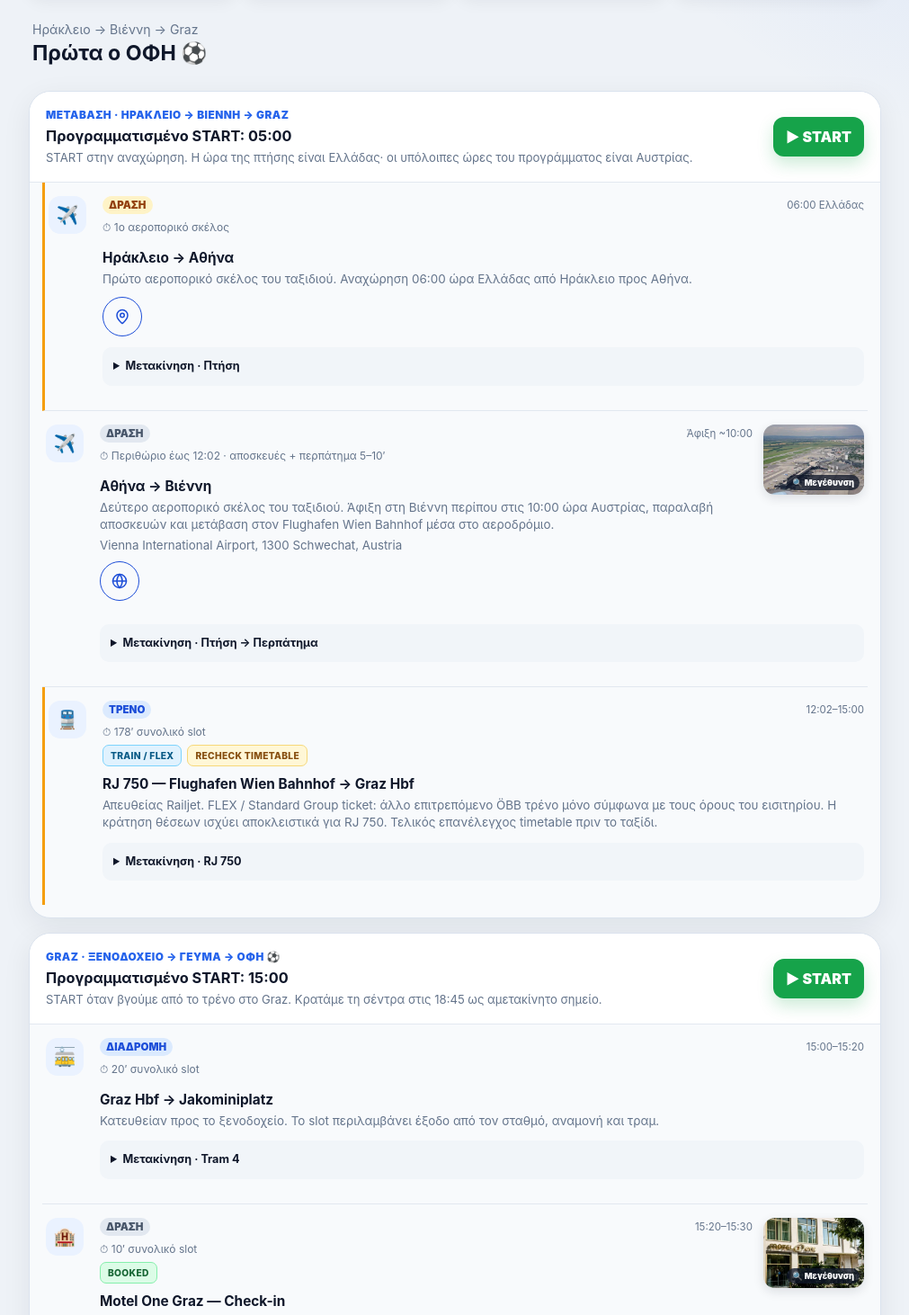
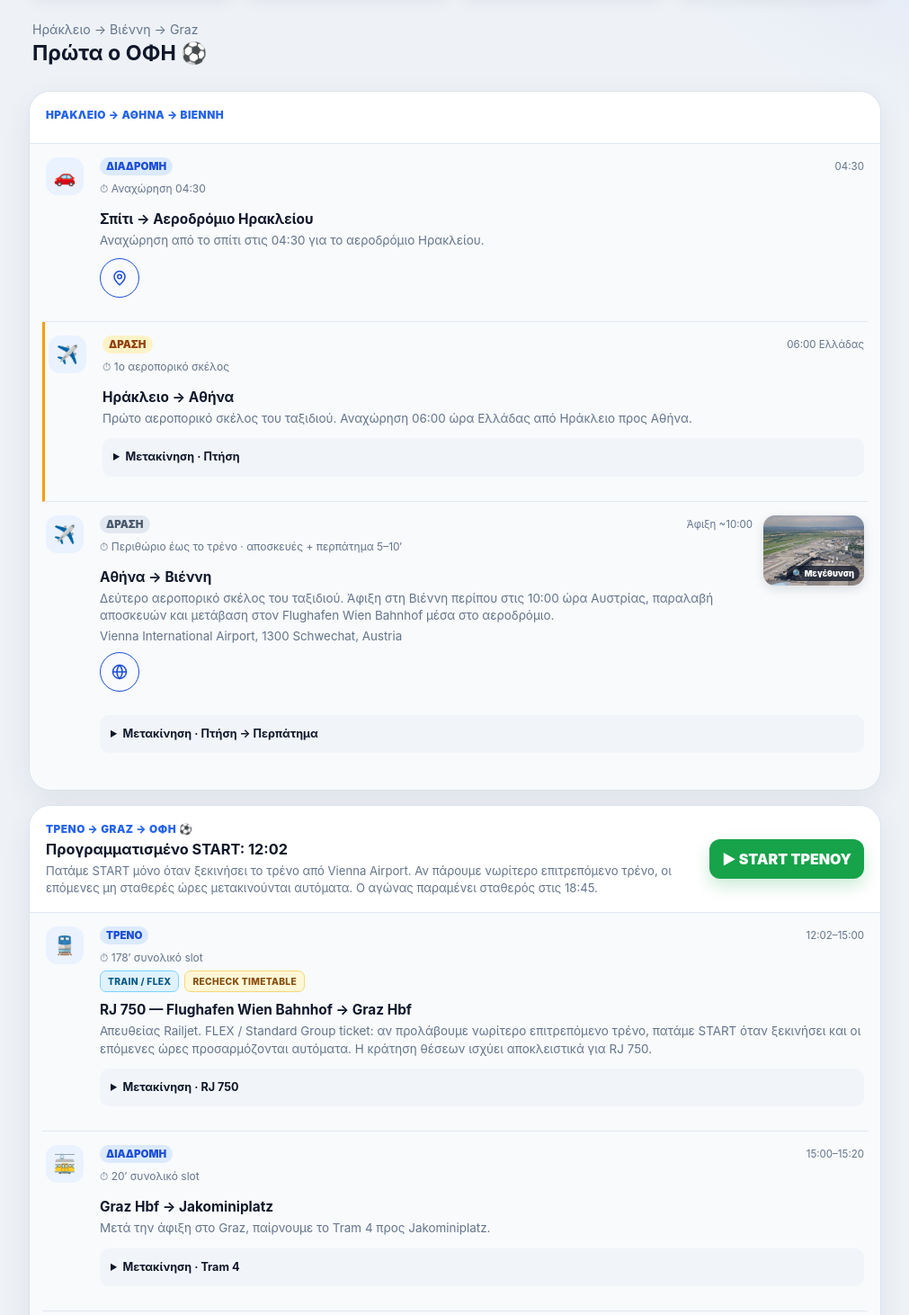
Before and after one commit to Giortamis/Graz-trip, a React (Vite) app: page / in a window 1280 px wide. Shown: the part 388-1850 px from the top of the page at 90% size, without its empty margins (134-1145 px from the left). Built offline with nearby package versions, Linux system fonts and the light colour scheme.

Commit message:
Rebuild Thursday around one train START and revised Graz sequence

```diff
--- a/src/data/thursday.js
+++ b/src/data/thursday.js
@@ -1,28 +1,62 @@
 import { at, visit, route, slot, leg, walk, status, makeBlock, JAKO, STADIUM_STOP, grazSource } from './model.js'
 
 export default [
-  makeBlock('thu-arrival', 'Μετάβαση · Ηράκλειο → Βιέννη → Graz', [
+  makeBlock('thu-pretrain', 'Ηράκλειο → Αθήνα → Βιέννη', [
+    slot('21','home-airport','04:30',null,'route','Σπίτι -> Αεροδρόμιο Ηρακλείου','Αναχώρηση από το σπίτι στις 04:30 για το αεροδρόμιο Ηρακλείου.', {
+      icon:'🚗', category:'transport', scheduleLabel:'04:30', durationLabel:'Αναχώρηση 04:30', destination:'Heraklion International Airport N. Kazantzakis (HER), Heraklion, Crete, Greece', mode:'driving',
+    }),
     slot('21','flight','05:00','10:00','fixed','Ηράκλειο → Αθήνα','Πρώτο αεροπορικό σκέλος του ταξιδιού. Αναχώρηση 06:00 ώρα Ελλάδας από Ηράκλειο προς Αθήνα.', {
-      icon:'✈️', category:'flight', fixedStart:'2027-01-21T06:00:00+02:00', timeZone:'Europe/Athens', scheduleLabel:'06:00 Ελλάδας', durationLabel:'1ο αεροπορικό σκέλος', destination:'Heraklion International Airport N. Kazantzakis (HER), Heraklion, Crete, Greece', mode:'driving',
+      icon:'✈️', category:'flight', fixedStart:'2027-01-21T06:00:00+02:00', timeZone:'Europe/Athens', scheduleLabel:'06:00 Ελλάδας', durationLabel:'1ο αεροπορικό σκέλος', hideMaps:true,
       legs:[leg('Πτήση','Αθήνα','Heraklion Airport (HER)','Athens International Airport (ATH)','Ώρες σύμφωνα με το αεροπορικό εισιτήριο','flight')],
     }),
     visit('21','airport-arrival','10:00','12:02','activity','Αθήνα → Βιέννη','Δεύτερο αεροπορικό σκέλος του ταξιδιού. Άφιξη στη Βιέννη περίπου στις 10:00 ώρα Αυστρίας, παραλαβή αποσκευών και μετάβαση στον Flughafen Wien Bahnhof μέσα στο αεροδρόμιο.', ['vienna-airport'], {
-      icon:'✈️', scheduleLabel:'Άφιξη ~10:00', durationLabel:'Περιθώριο έως 12:02 · αποσκευές + περπάτημα 5–10′', hideMaps:true,
+      icon:'✈️', scheduleLabel:'Άφιξη ~10:00', durationLabel:'Περιθώριο έως το τρένο · αποσκευές + περπάτημα 5–10′', hideMaps:true,
       legs:[leg('Πτήση','Βιέννη','Athens International Airport (ATH)','Vienna Airport (VIE)','Ώρες σύμφωνα με το αεροπορικό εισιτήριο','flight'),walk('Vienna Airport arrivals, 1300 Schwechat','Flughafen Wien Bahnhof, 1300 Schwechat','Περίπου 5–10′ από τις αφίξεις· αποσκευές επιπλέον')],
     }),
-    route('21','rj750','12:02','15:00','RJ 750 — Flughafen Wien Bahnhof → Graz Hbf','Απευθείας Railjet. FLEX / Standard Group ticket: άλλο επιτρεπόμενο ÖBB τρένο μόνο σύμφωνα με τους όρους του εισιτηρίου. Η κράτηση θέσεων ισχύει αποκλειστικά για RJ 750. Τελικός επανέλεγχος timetable πριν το ταξίδι.', 'Flughafen Wien Bahnhof, 1300 Schwechat','graz-hbf',[
+  ], '', { static:true }),
+
+  makeBlock('thu-train', 'Τρένο → Graz → ΟΦΗ ⚽', [
+    route('21','rj750','12:02','15:00','RJ 750 — Flughafen Wien Bahnhof → Graz Hbf','Απευθείας Railjet. FLEX / Standard Group ticket: αν προλάβουμε νωρίτερο επιτρεπόμενο τρένο, πατάμε START όταν ξεκινήσει και οι επόμενες ώρες προσαρμόζονται αυτόματα. Η κράτηση θέσεων ισχύει αποκλειστικά για RJ 750.', 'Flughafen Wien Bahnhof, 1300 Schwechat','graz-hbf',[
       leg('RJ 750','Graz Hbf','Flughafen Wien Bahnhof, 1300 Schwechat','Graz Hauptbahnhof, Europaplatz 4, Graz','2 ώρες 58′ · χωρίς αλλαγή'),
-    ],{icon:'🚆', category:'train', typeLabel:'ΤΡΕΝΟ', fixedStart:at('21','12:02'), statuses:[status('TRAIN / FLEX','info'),status('RECHECK TIMETABLE')], hideMaps:true}),
-  ], 'START στην αναχώρηση. Η ώρα της πτήσης είναι Ελλάδας· οι υπόλοιπες ώρες του προγράμματος είναι Αυστρίας.'),
-  makeBlock('thu-match', 'Graz · Ξενοδοχείο → γεύμα → ΟΦΗ ⚽', [
-    route('21','graz-transfer','15:00','15:20','Graz Hbf → Jakominiplatz','Κατευθείαν προς το ξενοδοχείο. Το slot περιλαμβάνει έξοδο από τον σταθμό, αναμονή και τραμ.', 'graz-hbf',JAKO,[leg('Tram 4','Liebenau/MURPARK','Graz Hauptbahnhof, Europaplatz, Graz',JAKO,'Περίπου 10′ στο τραμ + αναμονή / προσέγγιση')],{hideMaps:true}),
-    visit('21','motel-checkin','15:20','15:30','activity','Motel One Graz — Check-in','Κλειδωμένη διαμονή 21/01 → 22/01. Το ξενοδοχείο βρίσκεται πάνω στον συγκοινωνιακό κόμβο.', ['motel-one'],{icon:'🏨',category:'hotel',statuses:[status('BOOKED','success')],legs:[walk(JAKO,'Motel One Graz, Jakominiplatz 7, Graz','Περίπου 1–2′ από τη στάση, μέσα στο slot check-in')]}),
-    visit('21','stainzerbauer','15:35','16:20','meal','Gasthaus Stainzerbauer','Παραδοσιακό αυστριακό/στυριακό Gasthaus. Πρόταση: Kürbiscremesuppe με στυριακό Kürbiskernöl. Κράτηση και γρήγορη εξυπηρέτηση, επειδή ακολουθεί ο αγώνας.', ['stainzerbauer'],{category:'food',statuses:[status('RESERVE')],origin:'Motel One Graz, Jakominiplatz 7, Graz',legs:[walk('Motel One Graz, Jakominiplatz 7, Graz','Gasthaus Stainzerbauer, Bürgergasse 4, Graz','Περίπου 5–6′ πριν το γεύμα')]}),
-    visit('21','motel-change','16:20','16:35','activity','Επιστροφή Motel One / αλλαγή','Σύντομη προετοιμασία για τον αγώνα. Το 15λεπτο περιλαμβάνει επιστροφή και αλλαγή.', ['motel-one'],{icon:'🏨',category:'hotel',legs:[walk('Gasthaus Stainzerbauer, Bürgergasse 4, Graz','Motel One Graz, Jakominiplatz 7, Graz','Περίπου 5–6′ + αλλαγή')]}),
-    route('21','stadium-tram','16:40','17:00','Αναχώρηση για Stadion Liebenau','Απευθείας από Jakominiplatz στο γήπεδο. Κρατάμε χρόνο για προσέγγιση και πιθανό συνωστισμό.', 'motel-one','stadium',[leg('Tram 4','Liebenau/MURPARK',JAKO,STADIUM_STOP,'Περίπου 12–15′ με αναμονή, συν τελική προσέγγιση')],{scheduleLabel:'~16:40–17:00',source:grazSource}),
-    visit('21','stadium-arrival','17:00','18:45','activity','Άφιξη στο γήπεδο','Περίπου 1 ώρα και 45′ πριν τη σέντρα για έλεγχο εισιτηρίων, είσοδο και εύρεση θέσης. Θύρα και πρόσβαση φιλοξενούμενων: ακολουθούμε το εισιτήριο και τις οδηγίες της διοργάνωσης.', ['stadium'],{icon:'🏟️',category:'match',scheduleLabel:'~17:00',durationLabel:'Περιθώριο ~1 ώρα 45′ έως τη σέντρα'}),
-    visit('21','ofi','18:45','20:45','fixed','STURM GRAZ – ΟΦΗ','ΠΡΩΤΗ ΠΡΟΤΕΡΑΙΟΤΗΤΑ ΤΟΥ ΤΑΞΙΔΙΟΥ. Η ώρα έναρξης επιβεβαιώνεται από το δημοσιευμένο πρόγραμμα της Sturm Graz. Η λήξη και η έξοδος είναι κατά προσέγγιση.', ['stadium'],{icon:'⚽',category:'match',typeLabel:'ΑΓΩΝΑΣ',fixedStart:at('21','18:45'),scheduleLabel:'18:45',durationLabel:'≈2 ώρες · η πραγματική λήξη μπορεί να διαφέρει',statuses:[status('MAIN EVENT','main')]}),
-    route('21','stadium-return','20:45','21:20','Επιστροφή στο Motel One','Μετά τον αγώνα επιστρέφουμε στο Jakominiplatz. Το slot περιλαμβάνει έξοδο από τις κερκίδες, αναμονή και περπάτημα έως το ξενοδοχείο.', 'stadium','motel-one',[leg('Tram 4','Reininghaus',STADIUM_STOP,JAKO,'Σύνολο περίπου 35′ με έξοδο από το γήπεδο και αναμονή')],{scheduleLabel:'~20:45–21:20',source:grazSource}),
-    slot('21','free','21:20',null,'free','FREE TIME','Ποτό, φαγητό, βόλτα ή ξεκούραση. Δεν υπάρχει άλλο οργανωμένο πρόγραμμα.',{scheduleLabel:'μετά',durationLabel:'Ελεύθερη διάρκεια',disableNavigation:true,category:'free'}),
-  ], 'START όταν βγούμε από το τρένο στο Graz. Κρατάμε τη σέντρα στις 18:45 ως αμετακίνητο σημείο.'),
+    ],{icon:'🚆', category:'train', typeLabel:'ΤΡΕΝΟ', statuses:[status('TRAIN / FLEX','info'),status('RECHECK TIMETABLE')], hideMaps:true}),
+
+    route('21','graz-transfer','15:00','15:20','Graz Hbf → Jakominiplatz','Μετά την άφιξη στο Graz, παίρνουμε το Tram 4 προς Jakominiplatz.', 'graz-hbf',JAKO,[
+      leg('Tram 4','Liebenau/MURPARK','Graz Hauptbahnhof, Europaplatz, Graz',JAKO,'Περίπου 10′ στο τραμ + αναμονή / προσέγγιση'),
+    ],{hideMaps:true}),
+
+    route('21','jako-stainzerbauer','15:20','15:30','Jakominiplatz -> Gasthaus Stainzerbauer','Από το Jakominiplatz πηγαίνουμε με τα πόδια στο Gasthaus Stainzerbauer.', JAKO,'stainzerbauer',[
+      walk(JAKO,'Gasthaus Stainzerbauer, Bürgergasse 4, Graz','Περίπου 5–6′'),
+    ]),
+
+    visit('21','stainzerbauer','15:30','16:10','meal','Gasthaus Stainzerbauer','Παραδοσιακό αυστριακό/στυριακό Gasthaus. Πρόταση: Kürbiscremesuppe με στυριακό Kürbiskernöl.', ['stainzerbauer'],{
+      category:'food', statuses:[status('RESERVE')],
+    }),
+
+    route('21','motel-checkin','16:10','16:25','Stainzerbauer -> Motel One Graz (Check-in)','Μετά το γεύμα πηγαίνουμε στο Motel One Graz για check-in.', 'stainzerbauer','motel-one',[
+      walk('Gasthaus Stainzerbauer, Bürgergasse 4, Graz','Motel One Graz, Jakominiplatz 7, Graz','Περίπου 5–6′ + χρόνος check-in'),
+    ],{icon:'🏨', category:'hotel', statuses:[status('BOOKED','success')]}),
+
+    visit('21','motel-rest','16:25','16:40','rest','Motel One (REST)','Σύντομη ξεκούραση και προετοιμασία πριν φύγουμε για το γήπεδο.', ['motel-one'],{
+      icon:'🏨', category:'hotel',
+    }),
+
+    route('21','stadium-tram','16:40','17:00','Αναχώρηση για Stadion Liebenau','Στουρμ Γκρατς - ΟΦΗ, UEFA Europa League.', 'motel-one','stadium',[
+      leg('Tram 4','Liebenau/MURPARK',JAKO,STADIUM_STOP,'Περίπου 12–15′ με αναμονή, συν τελική προσέγγιση'),
+    ],{scheduleLabel:'~16:40–17:00',source:grazSource}),
+
+    visit('21','ofi','18:45','20:45','fixed','STURM GRAZ – ΟΦΗ','ΠΑΜΕ ΟΦΑΡΑ.', ['stadium'],{
+      icon:'⚽', category:'match', typeLabel:'ΑΓΩΝΑΣ', fixedStart:at('21','18:45'), scheduleLabel:'18:45', durationLabel:'≈2 ώρες · η πραγματική λήξη μπορεί να διαφέρει', statuses:[status('MAIN EVENT','main')],
+    }),
+
+    route('21','stadium-return','20:45','21:20','Επιστροφή στο Motel One','Μετά τον αγώνα επιστρέφουμε στο Jakominiplatz. Το slot περιλαμβάνει έξοδο από τις κερκίδες, αναμονή και περπάτημα έως το ξενοδοχείο.', 'stadium','motel-one',[
+      leg('Tram 4','Reininghaus',STADIUM_STOP,JAKO,'Σύνολο περίπου 35′ με έξοδο από το γήπεδο και αναμονή'),
+    ],{scheduleLabel:'~20:45–21:20',source:grazSource}),
+
+    slot('21','free','21:20',null,'free','FREE TIME','Ποτό, φαγητό, βόλτα ή ξεκούραση. Δεν υπάρχει άλλο οργανωμένο πρόγραμμα.',{
+      scheduleLabel:'μετά', durationLabel:'Ελεύθερη διάρκεια', disableNavigation:true, category:'free',
+    }),
+  ], 'Πατάμε START μόνο όταν ξεκινήσει το τρένο από Vienna Airport. Αν πάρουμε νωρίτερο επιτρεπόμενο τρένο, οι επόμενες μη σταθερές ώρες μετακινούνται αυτόματα. Ο αγώνας παραμένει σταθερός στις 18:45.', {
+    startLabel:'▶ START ΤΡΕΝΟΥ',
+    dynamicTimes:true,
+  }),
 ]
```
